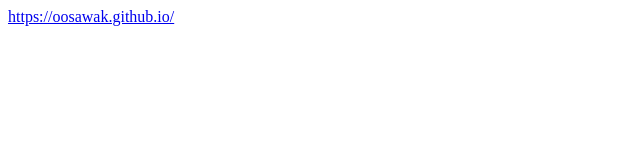
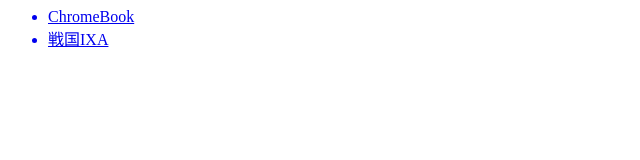
Before and after one commit to oosawak/oosawak.github.io, a plain HTML site: page index.html in a window 1280 px wide. Shown: the whole page, without its empty margins (0-640 px from the left). Drawn offline with Linux system fonts and the light colour scheme.

Commit message:
Update index.html

```diff
--- a/index.html
+++ b/index.html
@@ -1,7 +1,11 @@
 <html>
 <body>
 <a href="https://oosawak.github.io/">
-https://oosawak.github.io/
+<title>oosawak.github.io</title>
+<ul>
+  <li>ChromeBook</li>
+  <li>戦国IXA</li>
+</ul>
 </a>
 </body>
 </body>
```
